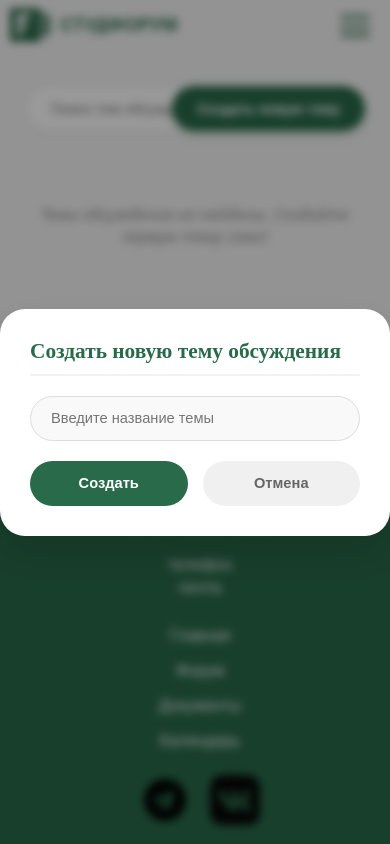
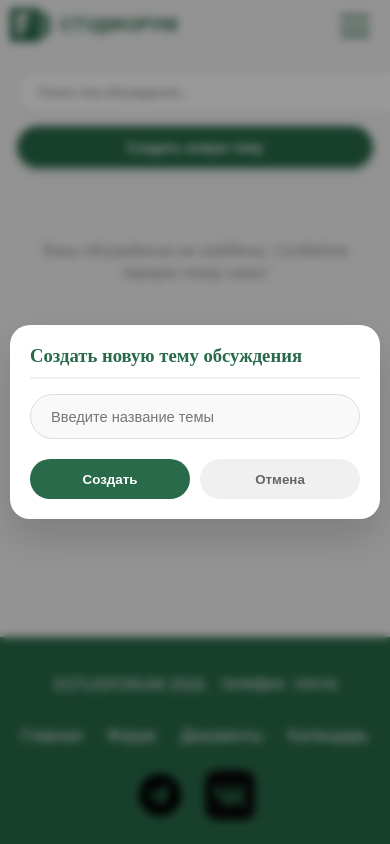
Before and after one commit to Nick0-0/WebSite_StudForum, a Node server app: page /forum in a window 390 px wide, after a click on "Создать новую тему". Run offline with Node 20, Linux system fonts and the light colour scheme; the visitor is signed in with stand-in values (Sample User, id 1); data that the repository does not hold is empty; some libraries are stand-ins or nearby versions.

Commit message:
Added adaptive styles to forum page

```diff
--- a/1public/styles/forum-style.css
+++ b/1public/styles/forum-style.css
@@ -15,10 +15,12 @@
     align-items: center;
     margin-bottom: 30px;
     gap: 20px;
+    flex-wrap: wrap;
 }
 .forum-action-bar .search-box {
     flex: 1;
     max-width: 400px;
+    min-width: 280px;
 }
 .forum-action-bar .search-box input {
     width: 100%;
@@ -369,3 +371,131 @@
     color: #f0ad4e;
     transform: scale(1.15);
 }
+
+/*================================================================
+    ADAPTIVE STYLES TO MOBILE DEVICES
+================================================================*/
+
+@media (max-width: 768px) {
+    .forum-page {
+        width: 100%;
+        max-width: 100%;
+        padding: 15px 12px;
+        box-sizing: border-box;
+    }
+    .forum-action-bar {
+        flex-direction: column;
+        align-items: stretch;
+        gap: 12px;
+        margin-bottom: 20px;
+    }
+    .forum-action-bar .search-box {
+        max-width: 100%;
+        min-width: 0;
+        width: 100%;
+    }
+    .forum-action-bar .search-box input {
+        height: 42px;
+        padding: 0 20px;
+        font-size: smaller;
+    }
+    .btn-create-topic {
+        width: 100%;
+        height: 42px;
+        text-align: center;
+        font-size: smaller;
+    }
+
+    .topic-card {
+        flex-direction: column;
+        align-items: stretch;
+        padding: 15px;
+        gap: 15px;
+    }
+    .topic-card:hover {
+        transform: none;
+    }
+    .topic-title {
+        font-size: smaller;
+        line-height: 1.3;
+    }
+    .topic-meta {
+        font-size: smaller;
+    }
+
+    .forum-card-actions {
+        display: flex !important;
+        width: 100%;
+        justify-content: space-between;
+        align-items: center;
+
+        border-top: 1px solid #f0f2f0 !important;
+        padding-top: 12px !important;
+        margin-top: 5px !important;
+        box-sizing: border-box;
+    }
+    .btn-report-item {
+        display: block !important;
+        font-size: larger !important;
+        color: #d9534f !important;
+        padding: 5px 10px !important;
+        cursor: pointer;
+        background: transparent !important;
+        border: none !important;
+
+        margin-left: auto !important;
+    }
+    .btn-delete-topic {
+        display: block !important;
+        flex: none !important;
+        width: fit-content !important;
+        max-width: 180px;
+        text-align: center;
+        padding: 6px 18px !important;
+        height: auto !important;
+        margin: 0 !important;
+    }
+    .topic-card.admin {
+        display: flex;
+        flex-direction: column;
+        align-items: stretch;
+    }
+
+    .modal {
+        padding: 0 10px;
+        box-sizing: border-box;
+    }
+    .modal-content, .large-modal {
+        width: 100%;
+        max-width: 100%;
+        padding: 20px;
+        border-radius: 20px;
+        box-sizing: border-box;
+    }
+    .modal-content h3 {
+        font-size: 14pt;
+        margin-bottom: 15px;
+    }
+    .comments-stream {
+        max-height: 240px;
+        padding-right: 5px;
+        gap: 10px;
+    }
+    .comment-item {
+        padding: 10px;
+    }
+    .comment-text {
+        font-size: 10pt;
+    }
+    .comment-form textarea {
+        padding: 10px;
+        font-size: smaller;
+        margin-bottom: 12px;
+    }
+
+    .modal-buttons {gap: 10px}
+    .btn-submit, .btn-cancel {
+        height: 40px;
+        font-size: smaller;
+    }
+}
--- a/1public/styles/layout-style.css
+++ b/1public/styles/layout-style.css
@@ -239,19 +239,33 @@ footer a:hover {
         padding: 5px;
     }
 
-    footer, .footer-info, .footer-navigation {
+    footer {
         width: 100%;
-        height: fit-content;
+        box-sizing: border-box;
+        flex-direction: column;
+        height: auto;
+        padding: 20px 10px;
+        gap: 15px;
+        text-wrap-style: pretty;
+    }
+    footer div {
+        padding: 0;
+        justify-content: center;
+    }
+
+    .footer-navigation {
         display: flex;
-        flex-direction: column;
-        padding: 5px 5px 15px;
-        /* padding: 5px; */
-        gap: 3px
+        flex-wrap: wrap;
+        justify-content: center;
+        gap: 15px;
+        line-height: 1.2;
+    }
+    .footer-navigation a {
+        margin: 0 5px 10px;
     }
     .social-icon {
         height: 50px;
         margin: 0 5px;
     }
-    .footer-info {gap: 5px;}
     /* .footer-info a {font-weight: bold;} */
 }
--- a/views/layout.ejs
+++ b/views/layout.ejs
@@ -5,11 +5,11 @@
     <meta name="viewport" content="width=device-width, initial-scale=1.0">
 
     <meta name="author" content="Nick0-0">
-    <meta name="descrition" content="Сайт студенческого форума - демонстрация полученных навыков веб-верстки в ходе обучения.">
+    <meta name="description" content="Сайт студенческого форума - демонстрация полученных навыков веб-верстки в ходе обучения.">
 
     <meta property="og:title" content="СтудФорум">
     <meta property="og:description" content="Новый централизованный ресурс для получения учебной информации, общения на форуме и просмотра списка событий!">
-    <meta property="og:image" content="../media/favicon.svg">
+    <meta property="og:image" content="/1public/media/apple-icon.png">
     <!-- <meta property="og:url" content=""> -->
     <meta property="og:type" content="website">
     <meta property="og:locale" content="ru_RU">
@@ -17,7 +17,7 @@
 
     <link rel="icon" href="./media/favicon.svg" type="image/svg+html">
     <!-- icons to apple devices -->
-    <link rel="apple-touch-icon" href="../1public/media/apple-icon.png" sizes="180x180">
+    <link rel="apple-touch-icon" href="/1public/media/apple-icon.png" sizes="180x180">
 
     <link rel="stylesheet" href="styles/layout-style.css" type="text/css">
     <title>StudForum</title>
```
